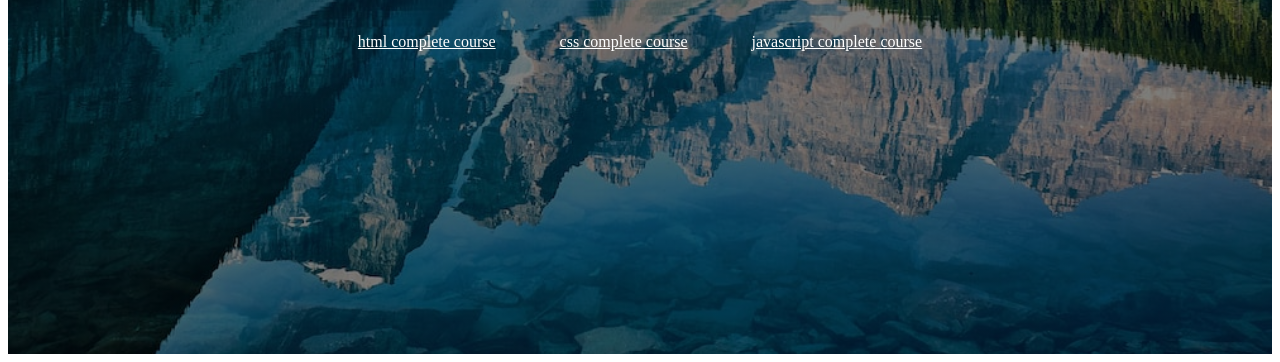
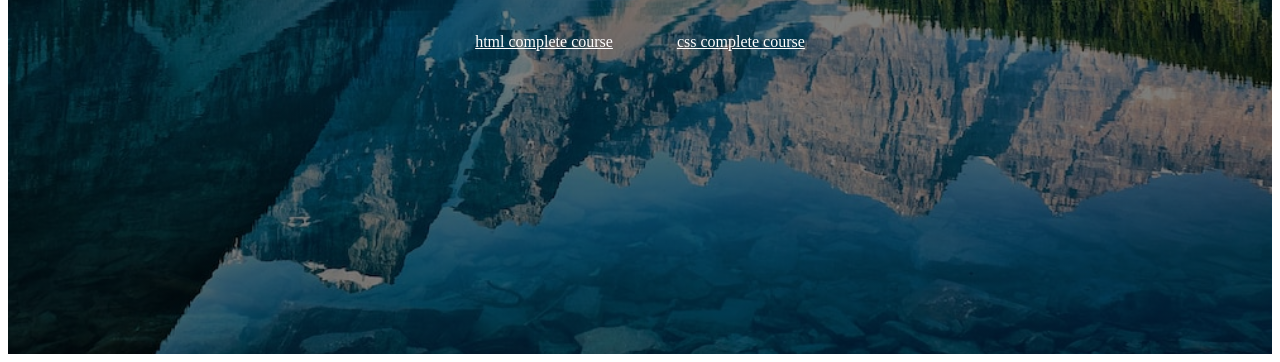
Before and after one commit to sracreation/sracreation, a plain HTML site: page index.html in a window 1280 px wide. Shown: the part 454-816 px from the top of the page. Drawn offline with Linux system fonts and the light colour scheme.

Commit message:
Add files via upload

```diff
--- a/index.html
+++ b/index.html
@@ -30,7 +30,6 @@
         <div class="button">
             <a href="https://youtu.be/HcOc7P5BMi4"  class="btn" target="blank"> <u>html complete course</u> </a>
             <a href="https://youtu.be/sqJ6xZ9mUwE" class="btn"target="blank"> <u>css complete course</u></a>
-            <a href="https://youtu.be/B7wHpNUUT4Y"  class="btn" target="blank"> <u> javascript complete course</u> </a>
         </div>
     </header>
 
```
